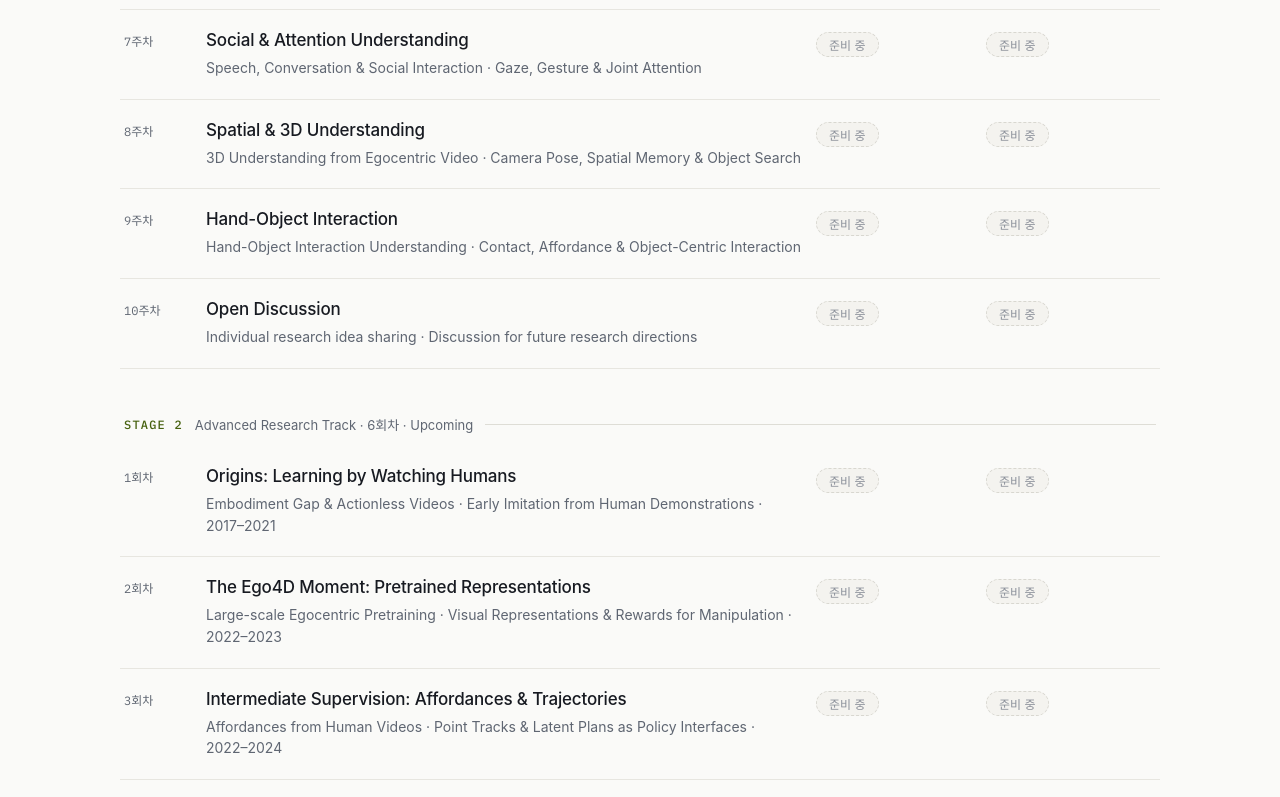
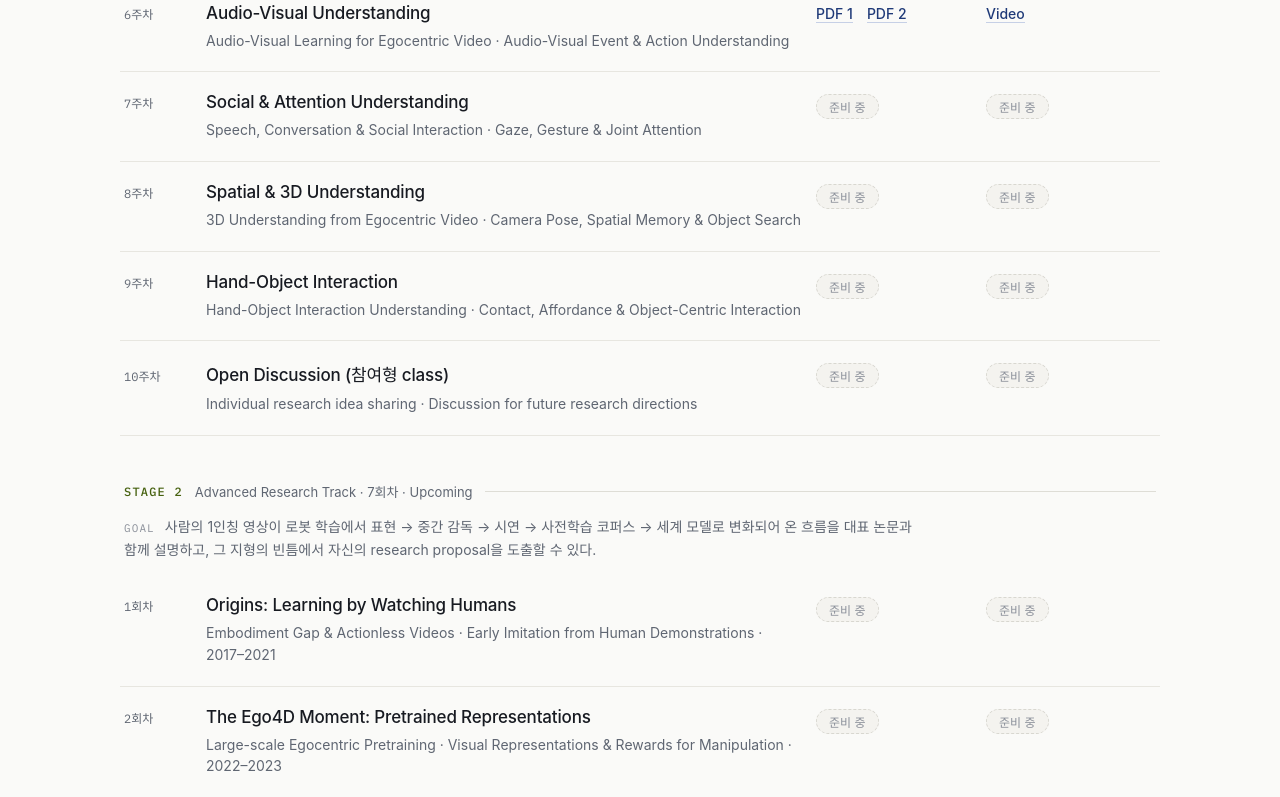
Before and after one commit to aimlabskku2-max/egocentric-vision-study, a plain HTML site: page index.html in a window 1280 px wide. Shown: the part 1979-2776 px from the top of the page. Drawn offline with nearby package versions, Linux system fonts and the light colour scheme; a web font is replaced by a local one.

Commit message:
학습 목표 추가: Stage·회차별 Goal (교수님 피드백 반영)
- 각 Stage 헤더에 GOAL 한 줄, 각 상세 페이지에 Goal 섹션 신설
- Stage 2에 7회차 Open Discussion (참여형 class) 추가 (6회차→7회차)
- 10주차 제목에 (참여형 class) 표기, 6회차 proposal 문구를 7회차로 이관

```diff
--- a/index.html
+++ b/index.html
@@ -68,7 +68,7 @@
           <div style="padding: 26px 28px; background: #F5FAEB; border: 1px solid #DCEBBF; border-radius: 8px; display: flex; flex-direction: column; gap: 14px;">
             <div style="display: flex; align-items: center; gap: 10px;">
               <span style="font-family: 'IBM Plex Mono', monospace; font-size: 11px; letter-spacing: 0.12em; text-transform: uppercase; color: #46610F;">Stage 2</span>
-              <span style="font-size: 13px; color: #5F6672;">6회차 · Upcoming</span>
+              <span style="font-size: 13px; color: #5F6672;">7회차 · Upcoming</span>
             </div>
             <div style="font-size: 18px; font-weight: 500; color: #171A21; line-height: 1.4;">Advanced Research Track</div>
             <p style="margin: 0; font-size: 15px; line-height: 1.68; color: #40454F; text-wrap: pretty;">사람의 1인칭 영상이 로봇 학습에서 표현 → 중간 감독 → 시연 → 사전학습 코퍼스 → 세계 모델로 승격되어 온 연구사를, 회차별 대표 논문과 함께 시간순으로 따라갑니다. 마지막 회차에서 mini project 또는 research proposal로 발전시킵니다.</p>
@@ -105,6 +105,10 @@
         <span style="font-size: 13px; color: #5F6672;">Egocentric Vision 연구흐름 파악 · 10주 (9회차)</span>
         <span style="height: 1px; flex: 1; background: #DEDDD6;"></span>
       </div>
+
+      <sc-if value="{{ hasStage1Goal }}" hint-placeholder-val="{{ true }}">
+        <p style="margin: 2px 4px 14px; max-width: 800px; font-size: 14px; line-height: 1.65; color: #5F6672; text-wrap: pretty;"><span style="font-family: 'IBM Plex Mono', monospace; font-size: 11px; letter-spacing: 0.1em; color: #8A8F99; margin-right: 10px;">GOAL</span>{{ stage1Goal }}</p>
+      </sc-if>
 
       <sc-for list="{{ stage1 }}" as="row" hint-placeholder-count="6">
         <div style="display: grid; grid-template-columns: 1fr 170px 170px; align-items: start; padding: 20px 4px; border-bottom: 1px solid #E7E6E0;" style-hover="background:#FFFFFF">
@@ -143,9 +147,13 @@
 
       <div style="display: flex; align-items: center; gap: 12px; padding: 46px 4px 12px;">
         <span style="font-family: 'IBM Plex Mono', monospace; font-size: 12px; font-weight: 500; letter-spacing: 0.1em; color: #46610F;">STAGE 2</span>
-        <span style="font-size: 13px; color: #5F6672;">Advanced Research Track · 6회차 · Upcoming</span>
+        <span style="font-size: 13px; color: #5F6672;">Advanced Research Track · 7회차 · Upcoming</span>
         <span style="height: 1px; flex: 1; background: #DEDDD6;"></span>
       </div>
+
+      <sc-if value="{{ hasStage2Goal }}" hint-placeholder-val="{{ true }}">
+        <p style="margin: 2px 4px 14px; max-width: 800px; font-size: 14px; line-height: 1.65; color: #5F6672; text-wrap: pretty;"><span style="font-family: 'IBM Plex Mono', monospace; font-size: 11px; letter-spacing: 0.1em; color: #8A8F99; margin-right: 10px;">GOAL</span>{{ stage2Goal }}</p>
+      </sc-if>
 
       <sc-for list="{{ stage2 }}" as="row" hint-placeholder-count="6">
         <div style="display: grid; grid-template-columns: 1fr 170px 170px; align-items: start; padding: 20px 4px; border-bottom: 1px solid #E7E6E0;" style-hover="background:#FFFFFF">
@@ -198,6 +206,12 @@
       </div>
       <h1 style="margin: 18px 0 0; max-width: 900px; font-size: 44px; line-height: 1.14; letter-spacing: -0.025em; font-weight: 600; color: #101422; text-wrap: pretty;">{{ detailTitle }}</h1>
       <p style="margin: 22px 0 0; max-width: 760px; font-size: 17px; line-height: 1.6; color: #5F6672; text-wrap: pretty;">{{ detailGloss }}</p>
+      <sc-if value="{{ detailHasGoal }}" hint-placeholder-val="{{ true }}">
+        <div style="margin: 48px 0 0; display: grid; grid-template-columns: 240px 1fr; gap: 64px; border-top: 1px solid #E3E2DC; padding-top: 40px;">
+          <h2 style="margin: 0; font-family: 'IBM Plex Mono', monospace; font-size: 13px; letter-spacing: 0.14em; text-transform: uppercase; color: #5F6672; font-weight: 500;">Goal</h2>
+          <p style="margin: 0; max-width: 660px; font-size: 17px; line-height: 1.7; color: #171A21; text-wrap: pretty;">{{ detailGoal }}</p>
+        </div>
+      </sc-if>
       <div style="margin: 48px 0 0; display: grid; grid-template-columns: 240px 1fr; gap: 64px; border-top: 1px solid #E3E2DC; padding-top: 40px;">
         <h2 style="margin: 0; font-family: 'IBM Plex Mono', monospace; font-size: 13px; letter-spacing: 0.14em; text-transform: uppercase; color: #5F6672; font-weight: 500;">Summary</h2>
         <p style="margin: 0; max-width: 660px; font-size: 18px; line-height: 1.75; color: #2B2F38; text-wrap: pretty;">{{ detailSummary }}</p>
@@ -397,6 +411,7 @@ class Component extends DCLogic {
         title: r.title,
         gloss: r.gloss,
         summary: r.summary,
+        goal: r.goal || '',
         slides: slides,
         hasSlides: slides.length > 0,
         noSlides: slides.length === 0,
@@ -432,12 +447,18 @@ class Component extends DCLogic {
       stage1,
       stage2,
       loadError: this.state.loadError,
+      stage1Goal: d.stage1_goal || '',
+      hasStage1Goal: !!d.stage1_goal,
+      stage2Goal: d.stage2_goal || '',
+      hasStage2Goal: !!d.stage2_goal,
       isList: !hit,
       isDetail: !!hit,
       detailStage: hit ? stageName : '',
       detailWeek: hit ? hit.week : '',
       detailTitle: hit ? hit.title : '',
       detailGloss: hit ? hit.gloss : '',
+      detailGoal: hit ? hit.goal : '',
+      detailHasGoal: !!(hit && hit.goal),
       detailSummary: hit ? hit.summary : '',
       detailSlides: hit ? hit.slides : [],
       detailHasSlides: !!(hit && hit.hasSlides),
--- a/links.json
+++ b/links.json
@@ -1,5 +1,5 @@
 {
-  "_readme": "주차별 자료는 이 파일에서만 수정하면 됩니다. slides: [{label, name(선택), url}] 목록 — 빈 목록 []이면 '준비 중'으로 표시. video: 드라이브 영상은 {\"type\":\"drive\",\"url\":...}, 줌 녹화는 {\"type\":\"zoom\",\"url\":...,\"password\":...}, 없으면 null. 예전 방식대로 slides/video에 URL 문자열 하나만 넣어도 동작합니다. readings(선택): [{title, venue, note, url}] 목록 — 상세 페이지에 논문 리스트로 표시됩니다.",
+  "_readme": "주차별 자료는 이 파일에서만 수정하면 됩니다. slides: [{label, name(선택), url}] 목록 — 빈 목록 []이면 '준비 중'으로 표시. video: 드라이브 영상은 {\"type\":\"drive\",\"url\":...}, 줌 녹화는 {\"type\":\"zoom\",\"url\":...,\"password\":...}, 없으면 null. 예전 방식대로 slides/video에 URL 문자열 하나만 넣어도 동작합니다. readings(선택): [{title, venue, note, url}] 목록 — 상세 페이지에 논문 리스트로 표시됩니다. goal(선택): 회차 학습 목표 한 문장, stage1_goal/stage2_goal: 단계 목표 — Stage 헤더와 상세 페이지 Goal 섹션에 표시됩니다.",
   "stage1": [
     {
       "week": "1–2주차",
@@ -16,7 +16,8 @@
       "video": {
         "type": "drive",
         "url": "https://drive.google.com/file/d/15eh9qDEsVFu52E4h7PRZ6zujZf0yLLMh/view"
-      }
+      },
+      "goal": "1인칭 영상이 왜 중요하고 3인칭과 무엇이 다른지 설명하고, 이후 다룰 태스크의 전체 구조를 그릴 수 있다."
     },
     {
       "week": "3주차",
@@ -38,7 +39,8 @@
       "video": {
         "type": "drive",
         "url": "https://drive.google.com/file/d/1pq2qCjUJzBpJuX5sy4LHXpRKppjZMq3d/view"
-      }
+      },
+      "goal": "Ego와 exo 시점 표현의 차이를 이해하고, 시점 간 학습(cross-view learning)이 왜 필요하며 어떻게 이루어지는지 설명할 수 있다."
     },
     {
       "week": "4주차",
@@ -60,7 +62,8 @@
       "video": {
         "type": "drive",
         "url": "https://drive.google.com/file/d/1kyX-bIK2s5WtnhQNuOMh5-xHBMViCX5U/view"
-      }
+      },
+      "goal": "1인칭 영상에서 행동 인식·시간 구간 검출과 행동 예측의 문제 정의와 대표 접근을 구분해 설명할 수 있다."
     },
     {
       "week": "5주차",
@@ -82,7 +85,8 @@
       "video": {
         "type": "drive",
         "url": "https://drive.google.com/file/d/1po0dBzDydfMs2shXK8NIYSi0vH3MQsii/view"
-      }
+      },
+      "goal": "영상-언어 정렬 학습과 절차 이해가 1인칭 영상에서 어떻게 결합되는지 대표 벤치마크와 함께 설명할 수 있다."
     },
     {
       "week": "6주차",
@@ -104,7 +108,8 @@
       "video": {
         "type": "drive",
         "url": "https://drive.google.com/file/d/1niAoAWUNfOfUV0Q7D5jsMPXyBevqTYMu/view"
-      }
+      },
+      "goal": "1인칭 환경에서 오디오가 시각을 어떻게 보완하는지 이해하고, 오디오-비주얼 이벤트·행동 이해의 대표 과제를 설명할 수 있다."
     },
     {
       "week": "7주차",
@@ -112,7 +117,8 @@
       "gloss": "Speech, Conversation & Social Interaction · Gaze, Gesture & Joint Attention",
       "summary": "대화와 사회적 상호작용을 다루는 연구와, 시선·제스처·공동 주의(joint attention)로 사람의 주의를 추정하는 방법을 살펴봅니다.",
       "slides": [],
-      "video": null
+      "video": null,
+      "goal": "착용자의 발화·대화·시선·제스처 신호로 사회적 상호작용과 공동 주의(joint attention)를 추론하는 문제를 설명할 수 있다."
     },
     {
       "week": "8주차",
@@ -120,7 +126,8 @@
       "gloss": "3D Understanding from Egocentric Video · Camera Pose, Spatial Memory & Object Search",
       "summary": "1인칭 영상에서 3차원 공간을 복원하고, 카메라 포즈와 공간 기억을 이용해 물체를 찾는 문제를 다룹니다.",
       "slides": [],
-      "video": null
+      "video": null,
+      "goal": "1인칭 영상에서 카메라 포즈 추정, 공간 기억, 물체 위치 파악 같은 3D 공간 이해가 어떻게 이루어지는지 설명할 수 있다."
     },
     {
       "week": "9주차",
@@ -128,15 +135,17 @@
       "gloss": "Hand-Object Interaction Understanding · Contact, Affordance & Object-Centric Interaction",
       "summary": "손과 물체의 상호작용을 인식하는 방법, 접촉(contact)과 어포던스(affordance)에 기반한 물체 중심 이해를 정리합니다.",
       "slides": [],
-      "video": null
+      "video": null,
+      "goal": "손-물체 상호작용의 접촉·어포던스 표현이 무엇이고, 왜 이것이 로봇 조작으로 이어지는 핵심 다리인지 설명할 수 있다."
     },
     {
       "week": "10주차",
-      "title": "Open Discussion",
+      "title": "Open Discussion (참여형 class)",
       "gloss": "Individual research idea sharing · Discussion for future research directions",
       "summary": "각자 관심 있는 연구 아이디어를 공유하고, 이후 연구 방향을 함께 논의합니다.",
       "slides": [],
-      "video": null
+      "video": null,
+      "goal": "Stage 1의 태스크 지도 위에서 자신이 파고들 축 하나를 고르고, 그 이유를 한 문단으로 설득할 수 있다."
     }
   ],
   "stage2": [
@@ -172,7 +181,8 @@
         }
       ],
       "slides": [],
-      "video": null
+      "video": null,
+      "goal": "액션 라벨 부재와 embodiment gap이라는 두 난제가 어떻게 정의되었고, 초기 연구(TCN, DAML 등)가 이를 어떻게 처음 공략했는지 설명할 수 있다."
     },
     {
       "week": "2회차",
@@ -212,7 +222,8 @@
         }
       ],
       "slides": [],
-      "video": null
+      "video": null,
+      "goal": "Ego4D가 촉발한 표현 사전학습(R3M, VIP 등)의 성과와 \"표현만으로는 부족하다\"는 한계(VC-1)를 근거와 함께 설명할 수 있다."
     },
     {
       "week": "3회차",
@@ -252,7 +263,8 @@
         }
       ],
       "slides": [],
-      "video": null
+      "video": null,
+      "goal": "사람 영상에서 어포던스, 포인트 궤적, 잠재 계획 같은 중간 감독 신호를 추출해 로봇 정책과 잇는 접근들을 비교할 수 있다."
     },
     {
       "week": "4회차",
@@ -298,7 +310,8 @@
         }
       ],
       "slides": [],
-      "video": null
+      "video": null,
+      "goal": "UMI류 수집 인터페이스와 사람·로봇 co-training이 사람 영상을 시연 데이터 그 자체로 만드는 원리를 설명하고, 연구실 로봇팔로 수집할 데이터의 형태를 구상할 수 있다."
     },
     {
       "week": "5회차",
@@ -350,13 +363,14 @@
         }
       ],
       "slides": [],
-      "video": null
+      "video": null,
+      "goal": "VLM에서 VLA로의 전환과, 사람 ego 영상이 latent action과 사전학습 코퍼스로 편입되는 방식(LAPA, GR00T, Being-H0 등)을 설명할 수 있다."
     },
     {
       "week": "6회차",
       "title": "World Models Meet Action",
-      "gloss": "Video Prediction & Latent World Models · World-Action Models, Open Problems & Research Proposals · 2018–2026",
-      "summary": "마지막 승격 — 사람의 1인칭 영상으로 '세계가 어떻게 변하는가' 자체를 배웁니다. 영상 예측에서 world-action model까지의 계보를 따라가고, 각자의 연구 아이디어와 proposal 방향을 논의하며 스터디를 마무리합니다.",
+      "gloss": "Video Prediction & Latent World Models · World-Action Models & Open Problems · 2018–2026",
+      "summary": "마지막 승격 — 사람의 1인칭 영상으로 '세계가 어떻게 변하는가' 자체를 배웁니다. 영상 예측에서 world-action model까지의 계보를 따라가며 현재의 open problem을 확인합니다.",
       "readings": [
         {
           "title": "World Models",
@@ -396,7 +410,20 @@
         }
       ],
       "slides": [],
-      "video": null
+      "video": null,
+      "goal": "영상 예측에서 world-action model까지의 계보를 설명할 수 있다."
+    },
+    {
+      "week": "7회차",
+      "title": "Open Discussion (참여형 class)",
+      "gloss": "Open Problems Recap · Research Proposal Sharing & Discussion",
+      "summary": "Stage 2에서 따라온 연구 지형을 함께 정리하고, 각자 고른 빈틈에 대한 research proposal 방향을 공유·토론합니다. 1–2월 오프라인 미니 프로젝트로 이어지는 준비 회차입니다.",
+      "goal": "현재의 open problem 위에서 자신의 research proposal 방향을 제시할 수 있다.",
+      "slides": [],
+      "video": null,
+      "readings": []
     }
-  ]
+  ],
+  "stage1_goal": "Egocentric vision의 태스크 축과 데이터셋 생태를 파악하여, 처음 보는 1인칭 영상 논문도 \"어느 축의 어떤 한계를 공략하는지\" 스스로 위치 지을 수 있다.",
+  "stage2_goal": "사람의 1인칭 영상이 로봇 학습에서 표현 → 중간 감독 → 시연 → 사전학습 코퍼스 → 세계 모델로 변화되어 온 흐름을 대표 논문과 함께 설명하고, 그 지형의 빈틈에서 자신의 research proposal을 도출할 수 있다."
 }
```
